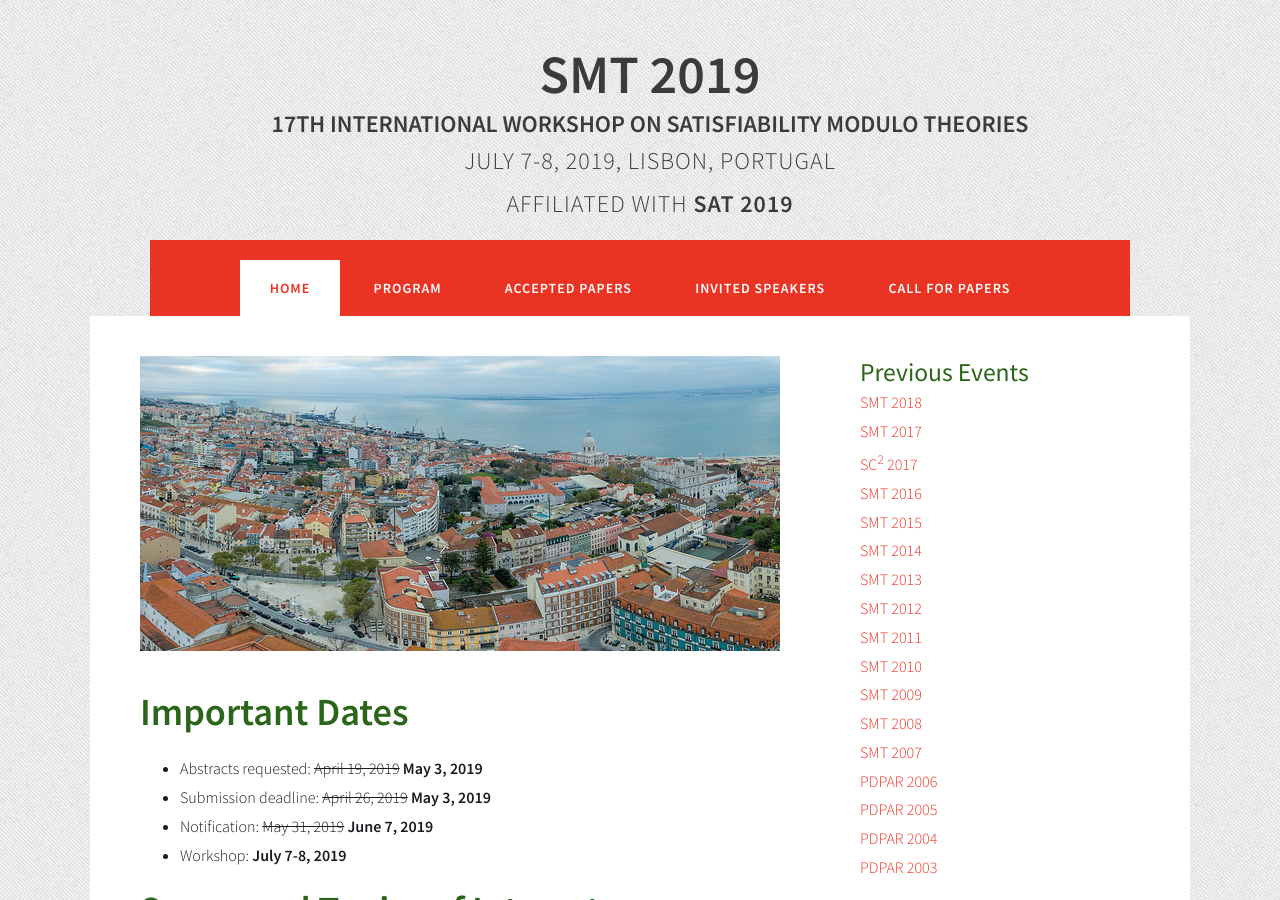
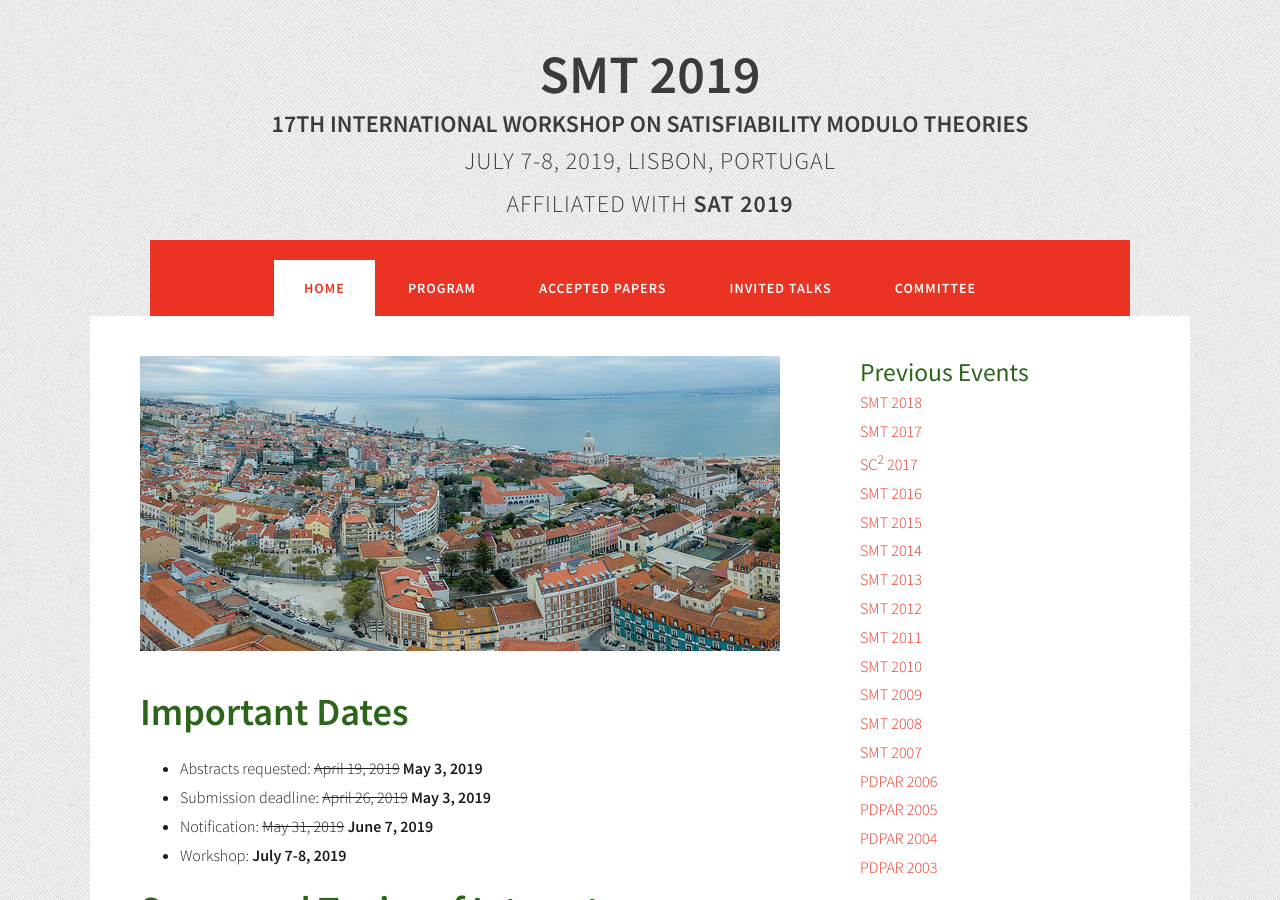
Before and after one commit to smt2019/smt2019.github.io, a Jekyll site: the page built from index.html, in a window 1280 px wide and 900 px high. Built offline with Jekyll 4.4.1, drawn with Linux system fonts in a browser that asks for light colours.

Commit message:
Fix layout to ensure committee shows up.

```diff
--- a/_layouts/layout.html
+++ b/_layouts/layout.html
@@ -38,10 +38,10 @@ Released   : 20111121
     <li{%if page.url == '/'%} class="current_page_item"{%endif%}><a href="index.html">Home</a></li>
     <li{%if page.url == '/program.html'%} class="current_page_item"{%endif%}><a href="program.html">Program</a></li>
     <li{%if page.url == '/accepted.html'%} class="current_page_item"{%endif%}><a href="accepted.html">Accepted Papers</a></li>
-    <li{%if page.url == '/invited.html'%} class="current_page_item"{%endif%}><a href="invited.html">Invited Speakers</a></li>
-    <li{%if page.url == '/cfp.html'%} class="current_page_item"{%endif%}><a href="cfp.html">Call for Papers</a></li>
+    <li{%if page.url == '/invited.html'%} class="current_page_item"{%endif%}><a href="invited.html">
+	Invited Talks</a></li>
+<!--    <li{%if page.url == '/cfp.html'%} class="current_page_item"{%endif%}><a href="cfp.html">Call</a></li>-->
     <li{%if page.url == '/committee.html'%} class="current_page_item"{%endif%}><a href="committee.html">Committee</a></li>
-    <!-- <li><a href="./program.shtml">Program</a></li> -->
     <!-- <li{%if page.url == '/registration.html'%} class="current_page_item"{%endif%}><a href="registration.html">Registration</a></li> -->
   </ul>
 </div>
```
